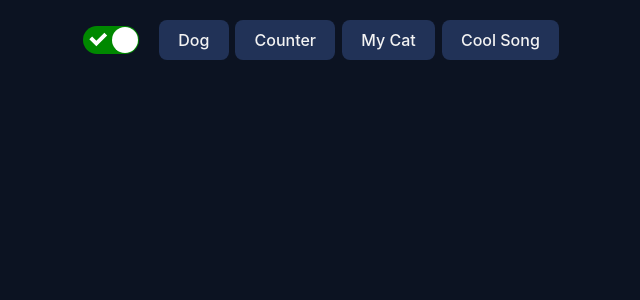
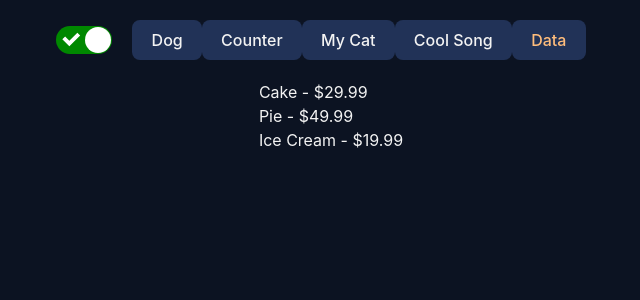
Before and after one commit to Braumski/react-vite-playground, a React (Vite) app: page /data in a window 1280 px wide. Shown: the top 300 px of the page, without its empty margins (309-949 px from the left). Built offline with nearby package versions, Linux system fonts and the light colour scheme.

Commit message:
Learning about Mapping data and returning the data in a JSX element 🧐🧐🧐

```diff
--- a/src/App.tsx
+++ b/src/App.tsx
@@ -3,6 +3,7 @@ import { createContext,  useState } from 'react'
 
 //Library
 import {Routes, Route, NavLink} from 'react-router-dom'
+import ReactSwitch from "react-switch";
 
 
 
@@ -11,10 +12,11 @@ import {Dog} from './components/PropsPassing'
 import ReactVideoPlayerLibrary from './components/ReactVideoPlayerLibrary';
 import Counter from './components/Counter'
 import UsingImages from './components/UsingImages'
-import ReactSwitch from "react-switch";
+import DataComponent from './components/Data';
+
 
 //  Context
-export const ThemeContext = createContext(null)
+export const ThemeContext = createContext()
 
 
 
@@ -49,6 +51,9 @@ export default function App() {
             <li className="nav-item" id={theme}>
               <NavLink to="/cool-song" >Cool Song</NavLink>
             </li>
+            <li className="nav-item" id={theme}>
+              <NavLink to="/data" >Data</NavLink>
+            </li>
           </ul>
           {/* Link Tags replace Anchor or <a href> tags in React */}
           {/* These links add components to the page. I think they replace each
@@ -66,6 +71,7 @@ export default function App() {
           <Route path="/counter" element={<Counter />}/>
           <Route path="/cat" element={<UsingImages/>} />
           <Route path="/cool-song" element={<ReactVideoPlayerLibrary/>} />
+          <Route path="/data" element={<DataComponent/>} />
         </Routes>
       </div>
     </ThemeContext.Provider>
--- /dev/null
+++ b/src/components/Data.tsx
@@ -0,0 +1,38 @@
+
+// Extracting data and displaying it with map();
+
+export default function DataComponent(){
+  const dessertsData = [
+    {
+      id: "1",
+      title: "Cake",
+      description: "Moist chocolate cake for any celebration",
+      image: "product_a.jpg",
+      price: "$29.99",
+    },
+    {
+      id: "2",
+      title: "Pie",
+      description: "Apple pie with cinnamon",
+      image: "product_b.jpg",
+      price: "$49.99",
+    },
+    {
+      id: "3",
+      title: "Ice Cream",
+      description: "Many flavor options, including vanilla and chocolate",
+      image: "product_c.jpg",
+      price: "$19.99",
+    },
+  ]
+
+  const listItems = dessertsData.map(dessert => {
+    return <li>{dessert.title} - {dessert.price}</li>
+  })
+
+  return(
+    <ul>
+      {listItems}
+    </ul>
+  )
+}
```
